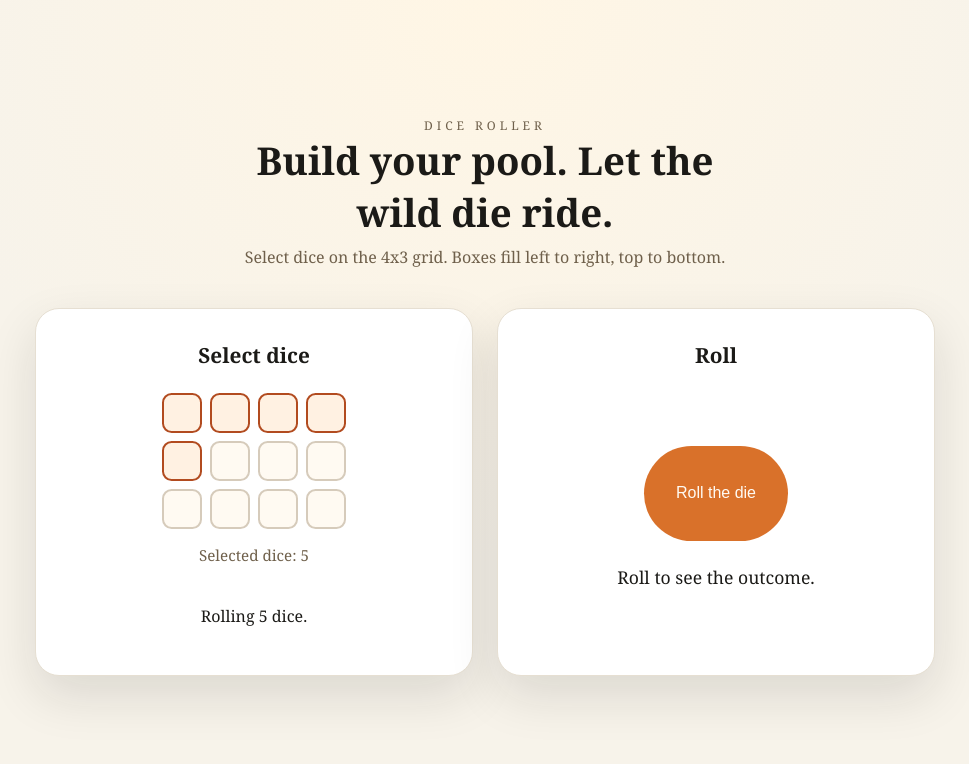
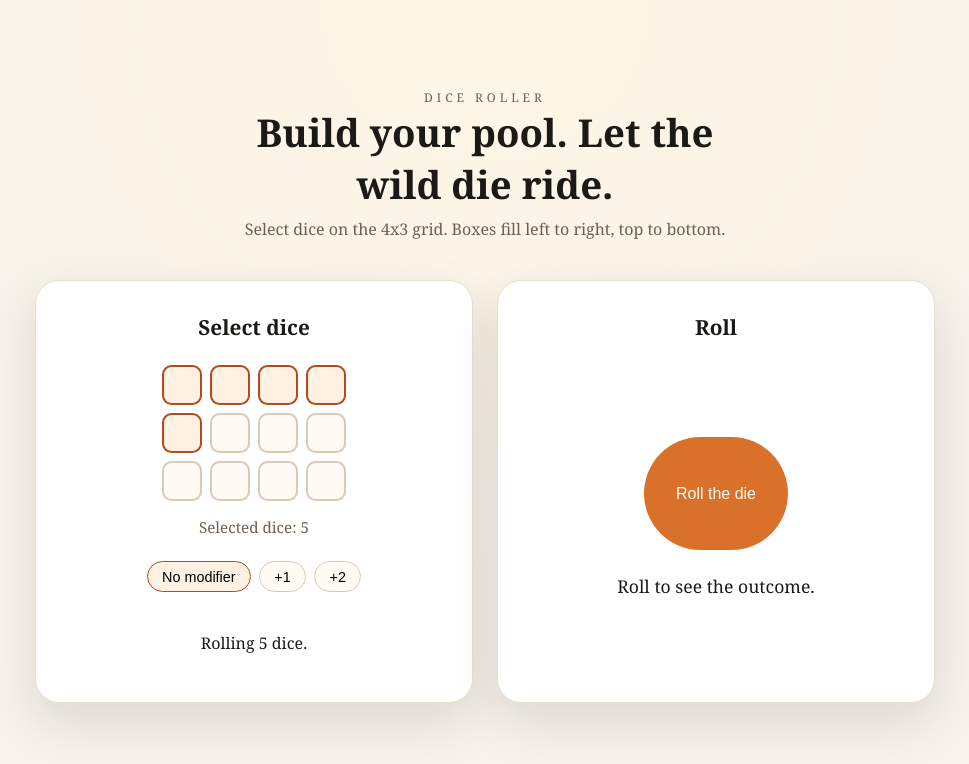
Before and after one commit to jreynoso/react-dice-roller, a React (Vite) app: page / in a window 1280 px wide. Shown: the top 764 px of the page, without its empty margins (155-1124 px from the left). Built offline with nearby package versions, Linux system fonts and the light colour scheme.

Commit message:
added modifier

```diff
--- a/src/adapters/mappers/toDisplaySummary.ts
+++ b/src/adapters/mappers/toDisplaySummary.ts
@@ -31,6 +31,10 @@ export function toDisplaySummary(result: ScoredRoll): string[] {
     }
   }
 
+  if (result.modifier !== 0) {
+    lines.push(`Modifier: +${result.modifier}`)
+  }
+
   lines.push(`Total: ${result.total}`)
 
   return lines
--- a/src/adapters/state/useDiceRoll.ts
+++ b/src/adapters/state/useDiceRoll.ts
@@ -9,13 +9,17 @@ export type DiceRollState = {
   roll: () => void
   selectionCount: number
   setSelectionCount: (count: number) => void
+  modifier: number
+  setModifier: (value: number) => void
 }
 
 const defaultSelectionCount = 5
+const defaultModifier = 0
 
 export function useDiceRoll(): DiceRollState {
   const [result, setResult] = useState<ScoredRoll | null>(null)
   const [selectionCount, setSelectionCount] = useState(defaultSelectionCount)
+  const [modifier, setModifier] = useState(defaultModifier)
 
   const roll = useCallback(() => {
     const rolled = rollDice(randomInt, selectionCount)
@@ -27,8 +31,8 @@ export function useDiceRoll(): DiceRollState {
       )
     }
 
-    setResult(scoreRoll(rolled, complicationDecision))
-  }, [selectionCount])
+    setResult(scoreRoll(rolled, complicationDecision, modifier))
+  }, [selectionCount, modifier])
 
-  return { result, roll, selectionCount, setSelectionCount }
+  return { result, roll, selectionCount, setSelectionCount, modifier, setModifier }
 }
--- a/src/domain/dice/rollResult.ts
+++ b/src/domain/dice/rollResult.ts
@@ -21,4 +21,5 @@ export type ScoredRoll = {
   baseTotal: number
   total: number
   highestOther: DieFace | null
+  modifier: number
 }
--- a/src/domain/dice/scoreRoll.ts
+++ b/src/domain/dice/scoreRoll.ts
@@ -16,6 +16,7 @@ function maxDie(values: DieFace[]): DieFace | null {
 export function scoreRoll(
   rolled: RolledDice,
   complicationDecision: boolean | null,
+  modifier: number,
 ): ScoredRoll {
   const firstRoll = rolled.wild.rolls[0]
   const wildTotal = sum(rolled.wild.rolls)
@@ -26,12 +27,12 @@ export function scoreRoll(
   const exploded = rolled.wild.rolls.length > 1
 
   let penalty = 0
-  let total = baseTotal
+  let total = baseTotal + modifier
   const decision = complicationDecision
 
   if (isComplicationRoll && decision === false) {
     penalty = 1 + (highestOther ?? 0)
-    total = baseTotal - penalty
+    total = baseTotal - penalty + modifier
   }
 
   return {
@@ -48,5 +49,6 @@ export function scoreRoll(
     baseTotal,
     total,
     highestOther,
+    modifier,
   }
 }
--- a/src/ui/pages/DicePage.tsx
+++ b/src/ui/pages/DicePage.tsx
@@ -66,6 +66,22 @@ const PanelTitle = styled.h2`
   font-size: 1.3rem;
 `
 
+const ModifierGroup = styled.div`
+  display: flex;
+  gap: 0.5rem;
+  flex-wrap: wrap;
+  justify-content: center;
+`
+
+const ModifierButton = styled.button<{ $active: boolean }>`
+  border: 1px solid ${({ $active }) => ($active ? '#b24b1f' : '#d6cbbb')};
+  border-radius: 999px;
+  background: ${({ $active }) => ($active ? '#fff1e2' : '#fffaf2')};
+  padding: 0.4rem 0.9rem;
+  font-size: 0.9rem;
+  cursor: pointer;
+`
+
 const DiceRow = styled.div`
   display: flex;
   flex-wrap: wrap;
@@ -101,7 +117,14 @@ const Summary = styled.div`
 `
 
 function DicePage() {
-  const { result, roll, selectionCount, setSelectionCount } = useDiceRoll()
+  const {
+    result,
+    roll,
+    selectionCount,
+    setSelectionCount,
+    modifier,
+    setModifier,
+  } = useDiceRoll()
   const message = result ? toDisplayText(result) : 'Roll to see the outcome.'
   const summary = result ? toDisplaySummary(result) : []
 
@@ -122,6 +145,18 @@ function DicePage() {
             selectionCount={selectionCount}
             onSelect={setSelectionCount}
           />
+          <ModifierGroup>
+            {[0, 1, 2].map((value) => (
+              <ModifierButton
+                key={value}
+                type="button"
+                $active={modifier === value}
+                onClick={() => setModifier(value)}
+              >
+                {value === 0 ? 'No modifier' : `+${value}`}
+              </ModifierButton>
+            ))}
+          </ModifierGroup>
           <p>Rolling {selectionCount} dice.</p>
         </Panel>
 
```
